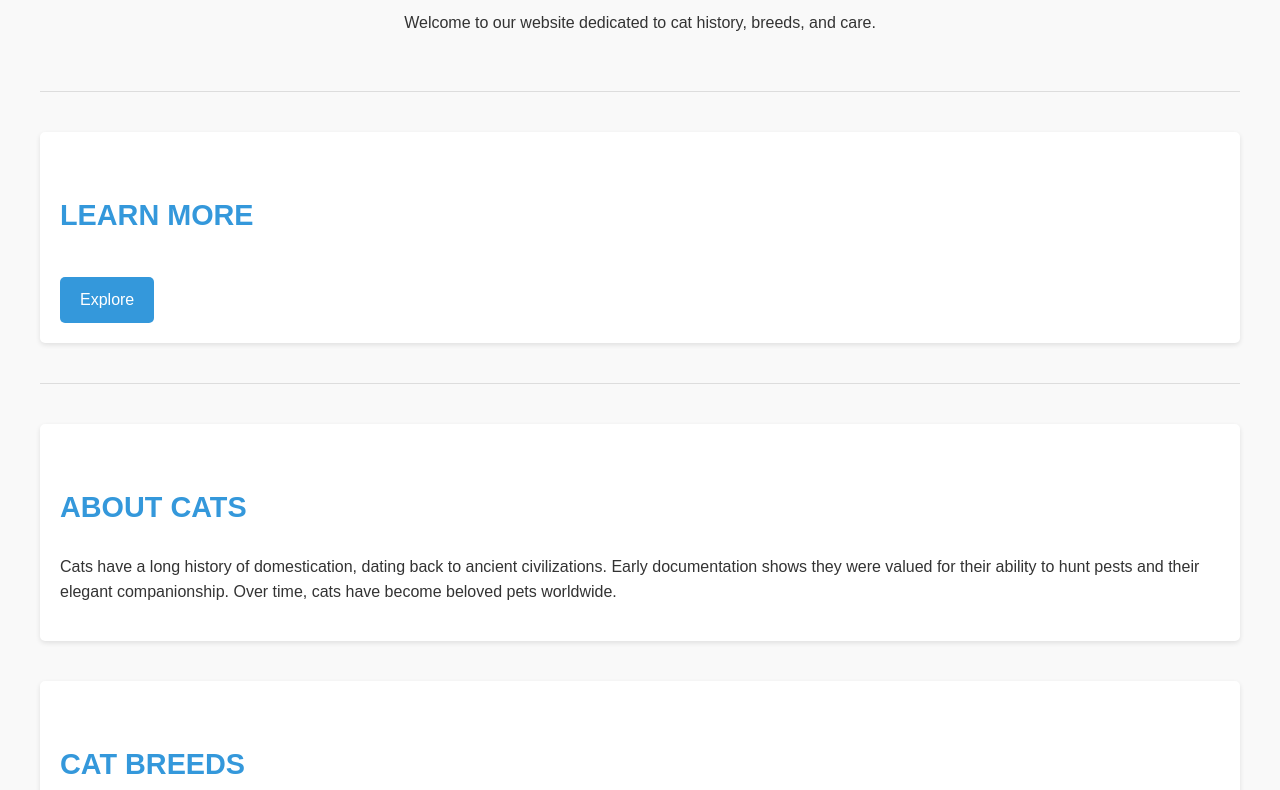
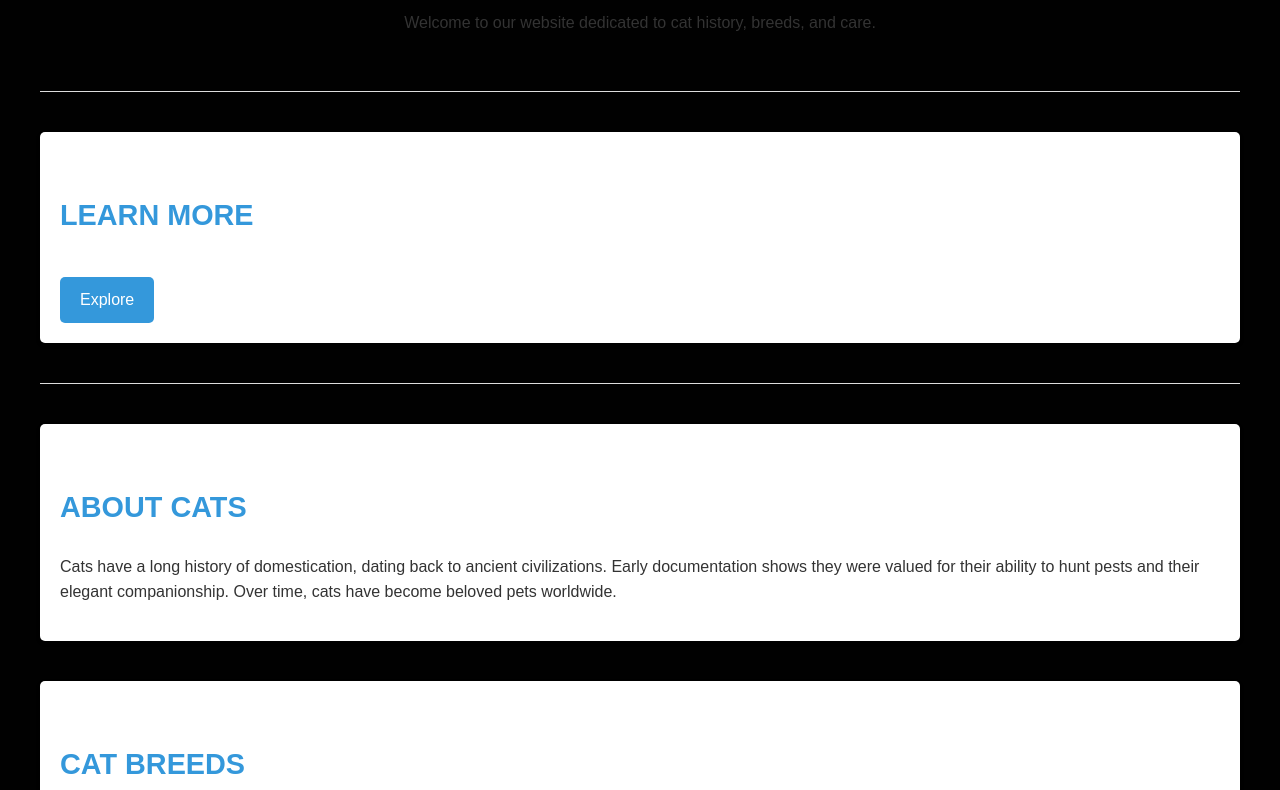
Before and after one commit to YAGARTEM4IK/cats_site, a plain HTML site: page index.html in a window 1280 px wide. Shown: the part 157-947 px from the top of the page. Drawn offline with Linux system fonts and the light colour scheme.

Commit message:
New background color

```diff
--- a/index.html
+++ b/index.html
@@ -13,7 +13,7 @@
             max-width: 1200px;
             margin: 0 auto;
             padding: 20px;
-            background-color: #f9f9f9;
+            background-color: #010101;
         }
 
         header {
```
